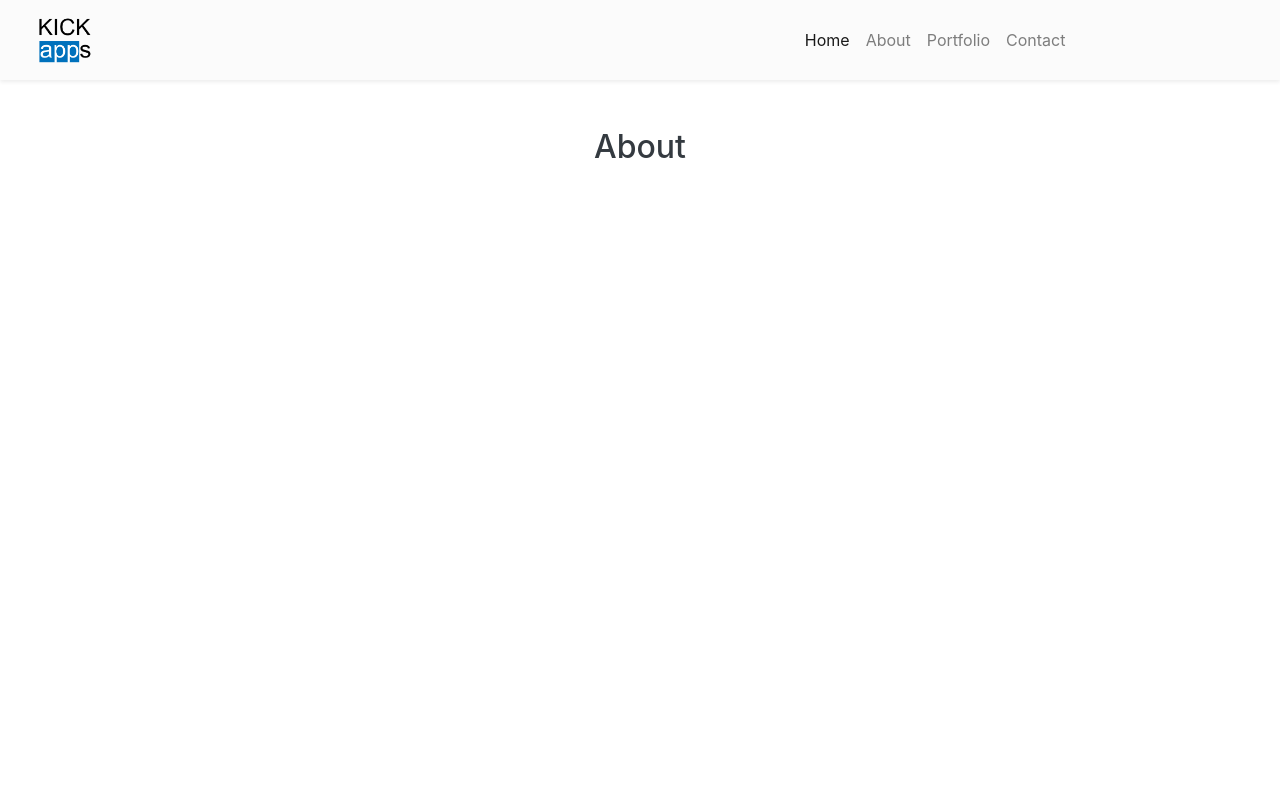
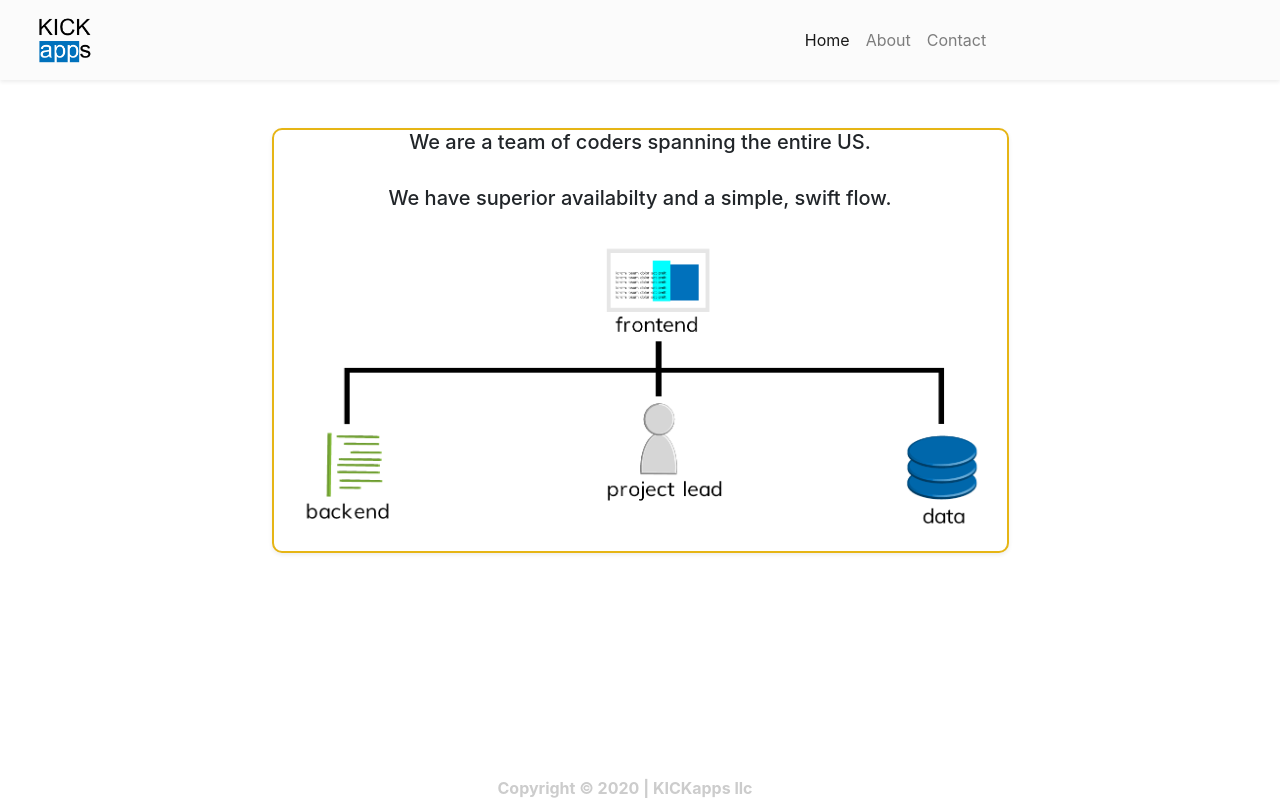
Before and after one commit to twopheat/kickapps, a React (Create React App) app: page /about in a window 1280 px wide. Built offline with nearby package versions, Linux system fonts and the light colour scheme.

Commit message:
about and contact pages bgun, portfolio hidden

```diff
--- a/src/App.css
+++ b/src/App.css
@@ -96,6 +96,17 @@
   z-index:-1;
 }
 
+.aboutpic {
+  width:733px;
+  height:333px;
+  padding:1em;
+}
+
+.aboutcard {
+  border:2px solid #e6b515;
+  z-index:-1;
+}
+
 .round {
   border-radius:10px;
 }
@@ -106,6 +117,14 @@ body {
   background-repeat: no-repeat;
 }
 
+.footer {
+  height:1em;
+  color:rgb(204, 204, 204);
+  position: absolute;
+  margin-left:auto;
+  margin-right:auto;
+  bottom:0;
+}
 .divider {
   height:20em;
   width:.5em;
--- a/src/components/Footer.js
+++ b/src/components/Footer.js
@@ -1,11 +1,11 @@
 import React from 'react';
-// import "../styles/style.css";
+import "../App.css";
 
 function Footer () {
     return (
-      <div className="pt-5">
-         <div className="footer">
-
+      <div className="row">
+         <div className="col-12 mb-2 footer justify-content-center text-center">
+            <b>Copyright © 2020 | KICKapps llc</b>
         </div>
       </div>
     )
--- a/src/components/Navbar.js
+++ b/src/components/Navbar.js
@@ -18,9 +18,9 @@ function Nav() {
       <li className="nav-item">
         <a className="nav-link" href="/about">About</a>
       </li>
-      <li className="nav-item">
+      {/* <li className="nav-item">
         <a className="nav-link" href="/portfolio">Portfolio</a>
-      </li>
+      </li> */}
       <li className="nav-item">
         <a className="nav-link" href="/contact">Contact</a>
       </li>
--- a/src/pages/about.js
+++ b/src/pages/about.js
@@ -1,6 +1,7 @@
 import React, { Component } from 'react';
 import '../App.css';
 
+import aboutpic from "../../src/img/about.png";
 
 
 class About extends Component {
@@ -19,8 +20,14 @@ class About extends Component {
     return (
 
       <div className="mt-5">
-
-        <h2 className="ptitle text-dark">About</h2>
+        <div className="row justify-content-center mt-5">
+          <div className="col-5-sm aboutbox">
+            <div className="card round aboutcard shadow-sm ">
+              <h5>We are a team of coders spanning the entire US.</h5><br></br> <h5>We have superior availabilty and a simple, swift flow.</h5>
+              <img className="aboutpic" src={aboutpic} alt="KICKapps Mission"></img>
+            </div>
+          </div>
+        </div>
 
 
 
--- a/src/pages/contact.js
+++ b/src/pages/contact.js
@@ -11,7 +11,13 @@ class Contact extends Component {
 
       <div className="mt-5">
 
-        <h2 className="ptitle text-dark">Contact</h2>
+        <h5 className="ptitle text-dark">Contact Us</h5>
+
+        <h4 className="contactfield">riverside,ca   |   nashville,tn   |   denver,co</h4>
+
+        <h6 className="contactfield">info@kickapps.com</h6>
+
+        <h4 className="contactfield">951.956.6966</h4>
 
 
 
--- a/src/pages/portfolio.js
+++ b/src/pages/portfolio.js
@@ -11,7 +11,7 @@ class Portfolio extends Component {
 
       <div className="mt-5">
 
-        <h2 className="ptitle text-dark">Portfolio</h2>
+        <h5 className="ptitle text-dark">Our Portfolio is being put together real-time!</h5>
 
 
 
```
Also changed, not shown: src/img/about.png (added).
